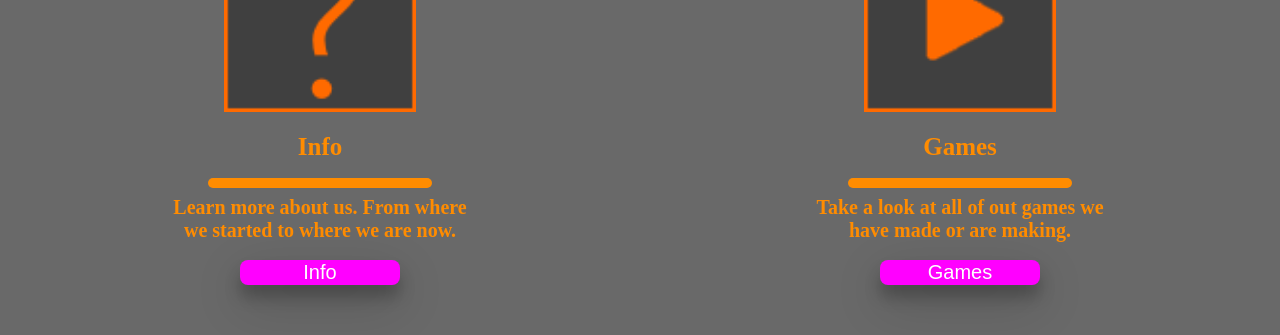
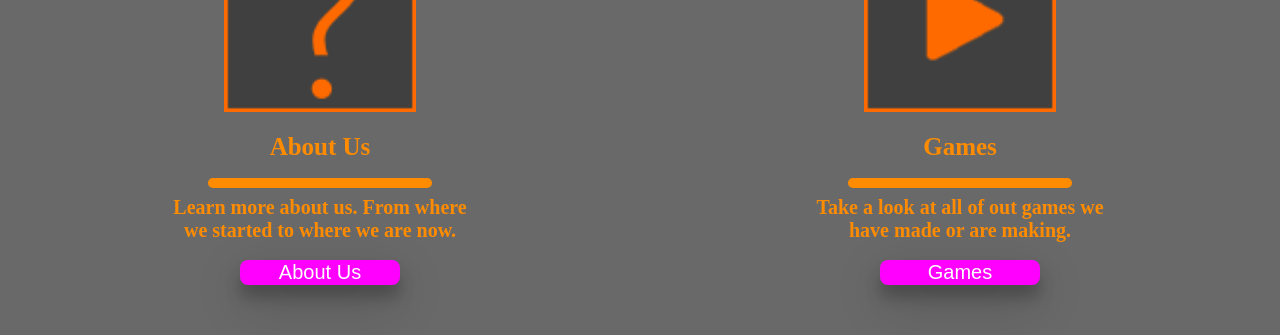
Before and after one commit to TheWickerbeastFemboy/Overseeing-Industries, a plain HTML site: page index.html in a window 1280 px wide. Shown: the part 1040-1375 px from the top of the page. Drawn offline with Linux system fonts and the light colour scheme; a web font is replaced by a local one.

Commit message:
Update index.html

```diff
--- a/index.html
+++ b/index.html
@@ -144,12 +144,12 @@
         <tr>
             <th class="c">
                 <img src="Info.png" alt="Info" style="width: 30%; height: 30%;" />
-                <h1 class="b">Info</h1>
+                <h1 class="b">About Us</h1>
                 <hr class="a" />
                 <CENTER>
                     <div class="a">Learn more about us. From where we started to where we are now.</div>
                     <br />
-                    <a href="https://thewickerbeastfemboy.github.io/Overseeing-Industries/About.html"> <button class="a a2">Info</button> </a>
+                    <a href="https://thewickerbeastfemboy.github.io/Overseeing-Industries/About.html"> <button class="a a2">About Us</button> </a>
                 </CENTER>
                 <br />
                 <br />
```
